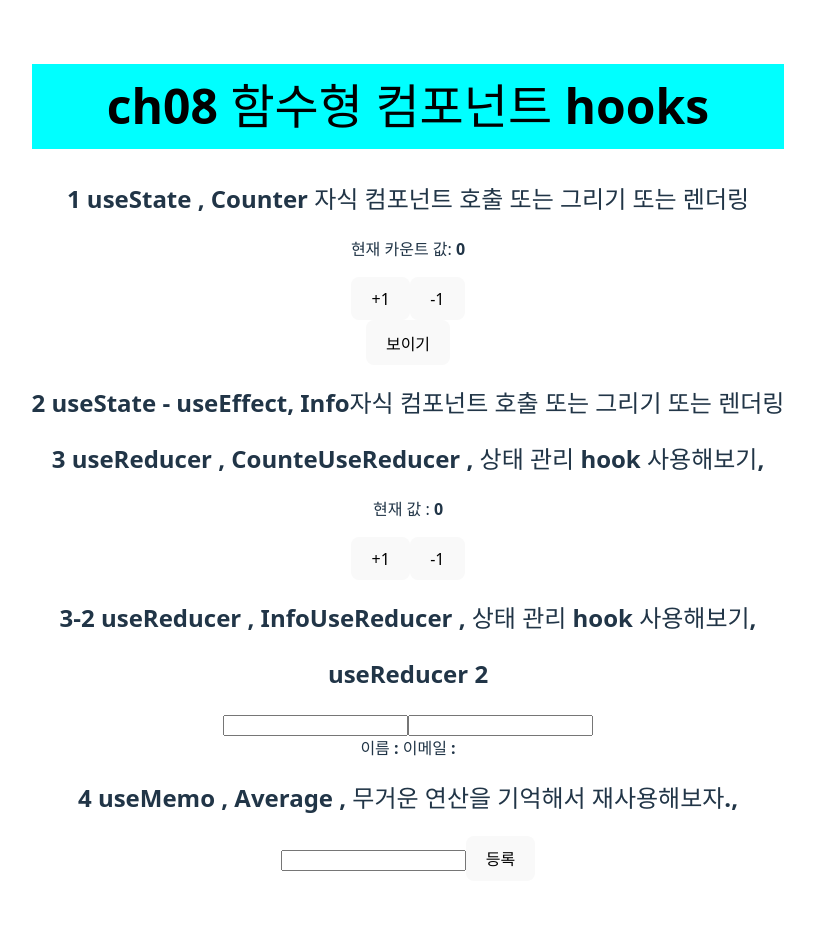
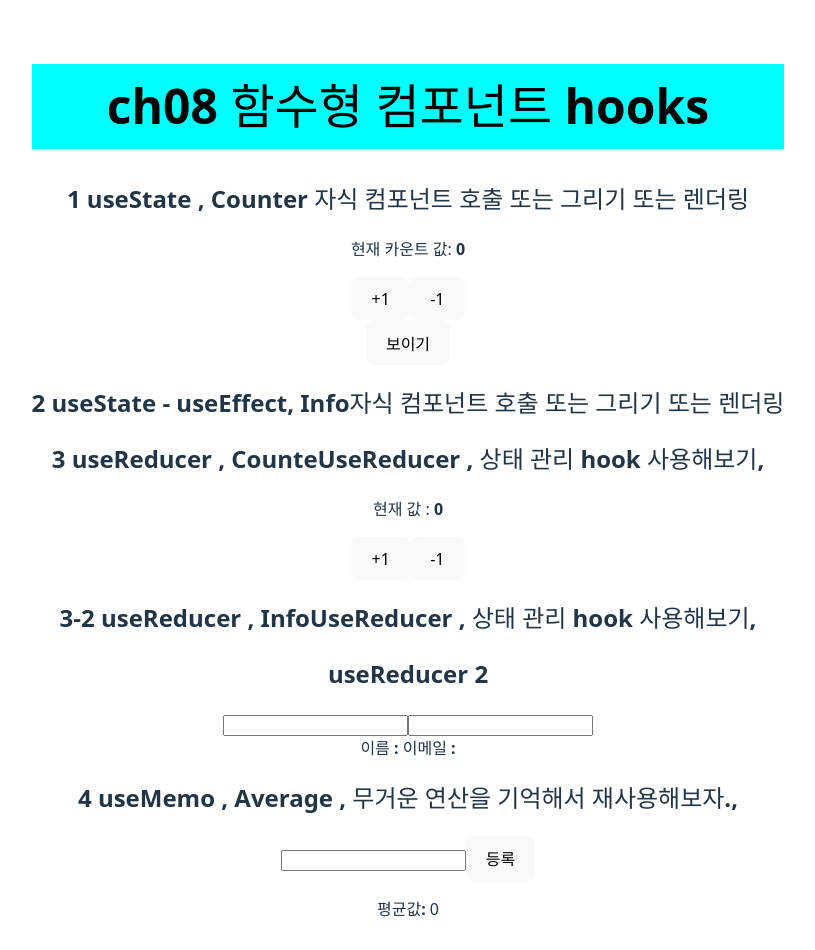
Before and after one commit to reokkamy/React-WorkSpace-k6-0806, a React (Vite) app in the folder ch08-vite-test/: page / in a window 1280 px wide. Shown: the top 950 px of the page, without its empty margins (232-1047 px from the left). Before the commit the page ends 929 px from the top, so only its background shows below. Built offline with nearby package versions, Linux system fonts and the light colour scheme.

Commit message:
0812,2교시, hooks, useMemo 구현 준비 2

```diff
--- a/ch08-vite-test/src/component/Average.jsx
+++ b/ch08-vite-test/src/component/Average.jsx
@@ -35,6 +35,9 @@ const Average = () => {
           <li key={index}>{value}</li>
         ))}
       </ul>
+      <div>
+        <b>평균값: </b> {getAverage(list)}
+      </div>
     </div>
   );
 };
```
